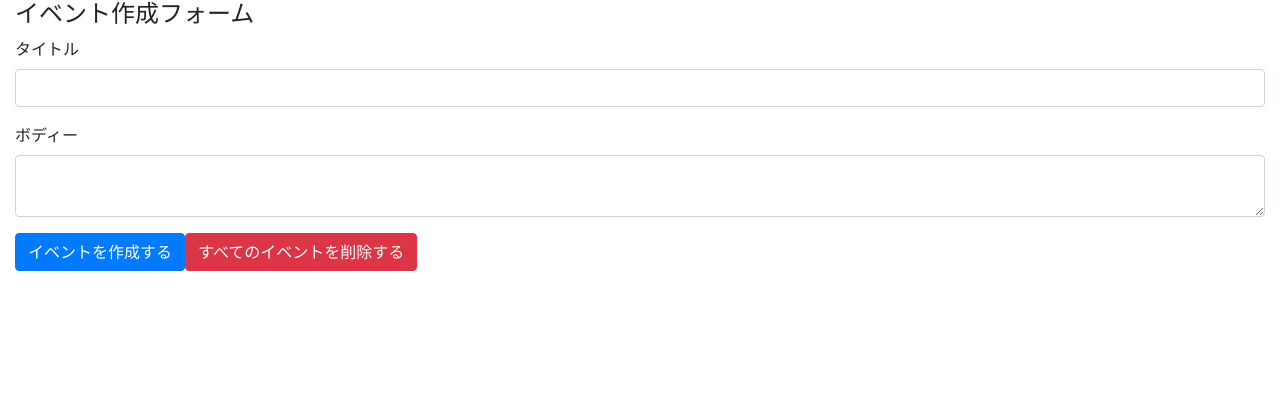
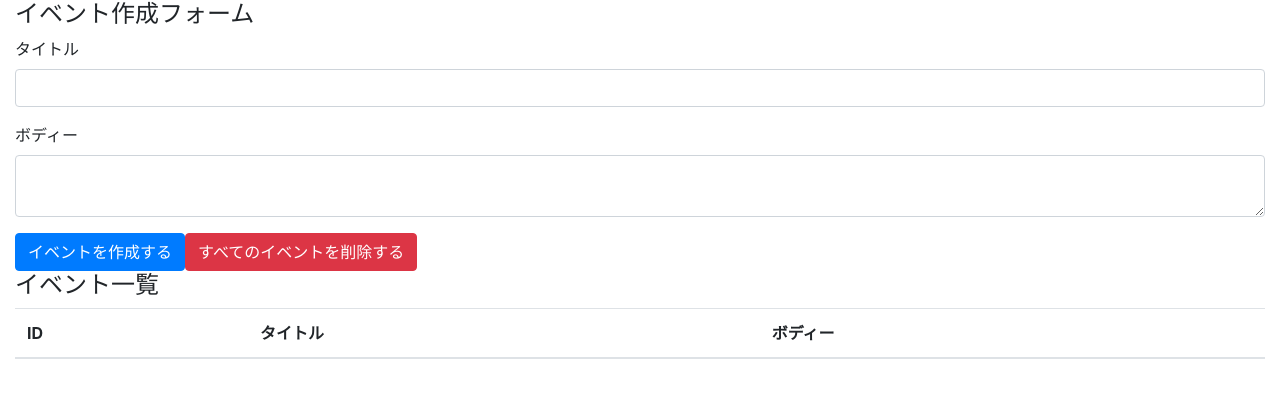
Before and after one commit to yoritin/react-hooks-101, a React (Create React App) app: page / in a window 1280 px wide. Shown: the top 398 px of the page. Built offline with nearby package versions, Linux system fonts and the light colour scheme.

Commit message:
create event form and event table with bootstrap

```diff
--- a/src/components/App.jsx
+++ b/src/components/App.jsx
@@ -18,6 +18,18 @@ const App = () => {
           <button className="btn btn-primary">イベントを作成する</button>
           <button className="btn btn-danger">すべてのイベントを削除する</button>
         </form>
+
+        <h4>イベント一覧</h4>
+        <table className="table table-hover">
+          <thead>
+            <tr>
+              <th>ID</th>
+              <th>タイトル</th>
+              <th>ボディー</th>
+            </tr>
+          </thead>
+          <tbody></tbody>
+        </table>
       </div>
     </>
   )
```
